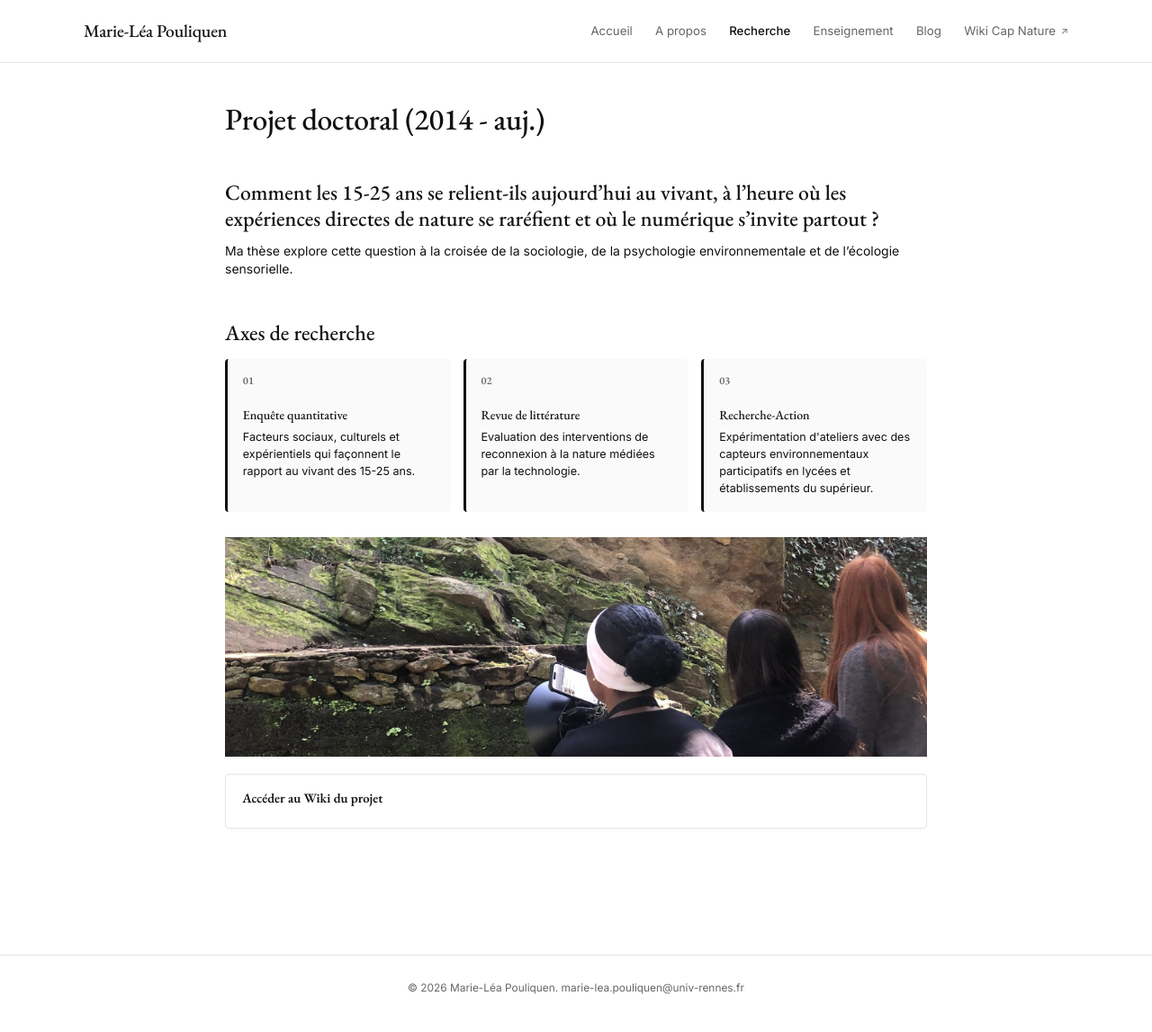
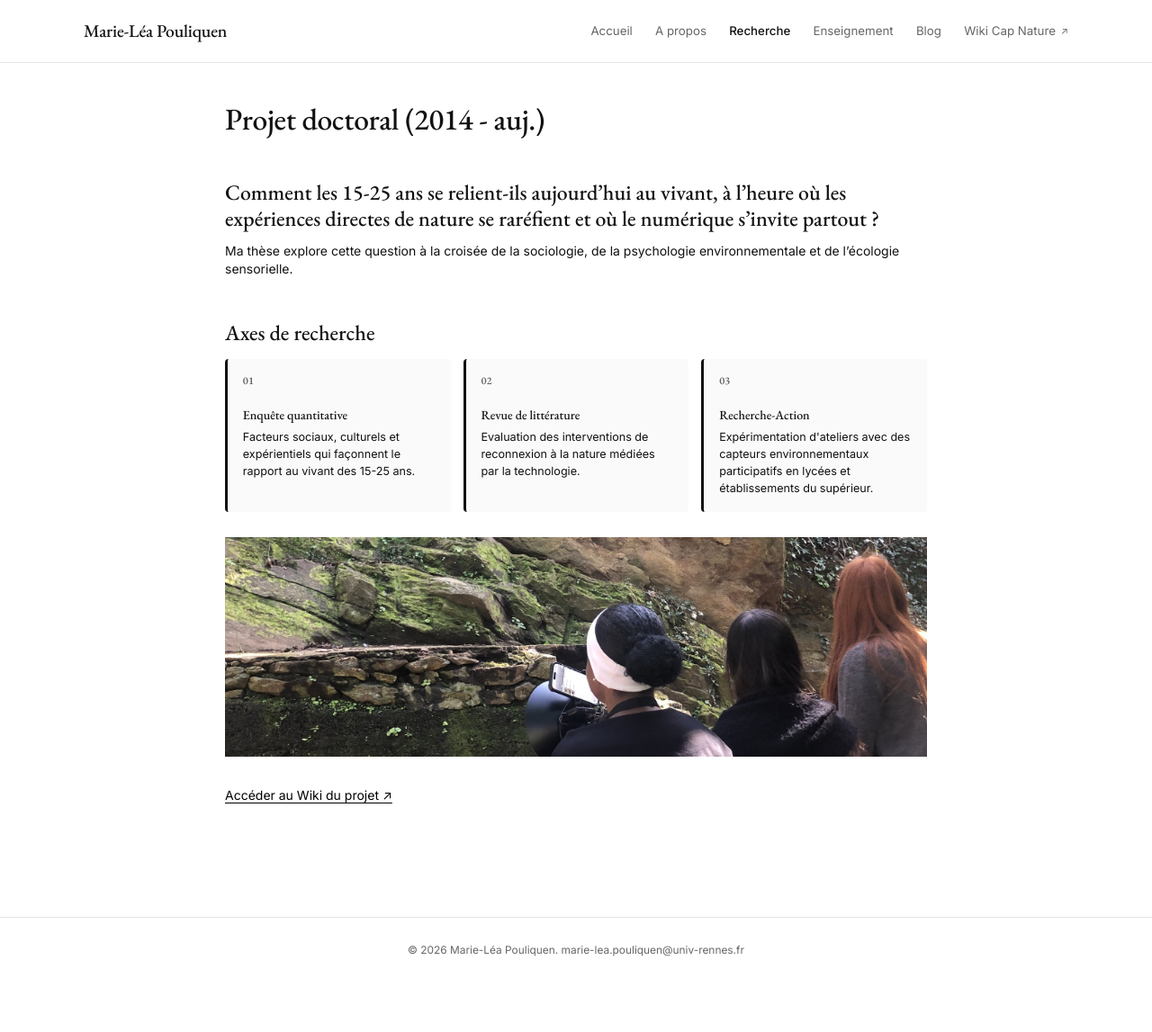
Before and after one commit to marieleapouliquen/marieleapouliquen.github.io, a Jekyll site: the page built from _pages/recherche.md, in a window 1280 px wide. Shown: the whole page at 90% size. Built offline with Jekyll 4.4.1, drawn with Linux system fonts in a browser that asks for light colours; after the commit the page ends 1105 px from its top, so only the background shows below that.

Commit message:
Update recherche.md

```diff
--- a/_pages/recherche.md
+++ b/_pages/recherche.md
@@ -29,8 +29,13 @@ Ma thèse explore cette question à la croisée de la sociologie, de la psycholo
   </div>
 </div>
 
-<img src="{{ '/assets/img/projet-cap-nature-banner.jpg' | relative_url }}" alt="Atelier Cap Nature — Lycée Lesven" loading="lazy">
+<figure class="cap-nature-banner">
+  <img src="{{ '/assets/img/projet-cap-nature-banner.jpg' | relative_url }}" alt="Atelier Cap Nature au Lycée Lesven, Brest" loading="lazy">
+</figure>
 
-  <a href="https://marieleapouliquen.github.io/wiki-cap-nature/" target="_blank" rel="noopener" class="resource-link">
-    <span class="resource-link-title">Accéder au Wiki du projet</span>
+<div class="wiki-cta-wrapper">
+  <a href="https://marieleapouliquen.github.io/wiki-cap-nature/" target="_blank" rel="noopener" class="wiki-cta">
+    Accéder au Wiki du projet
+    <span class="wiki-cta-arrow">↗</span>
   </a>
+</div>
```
